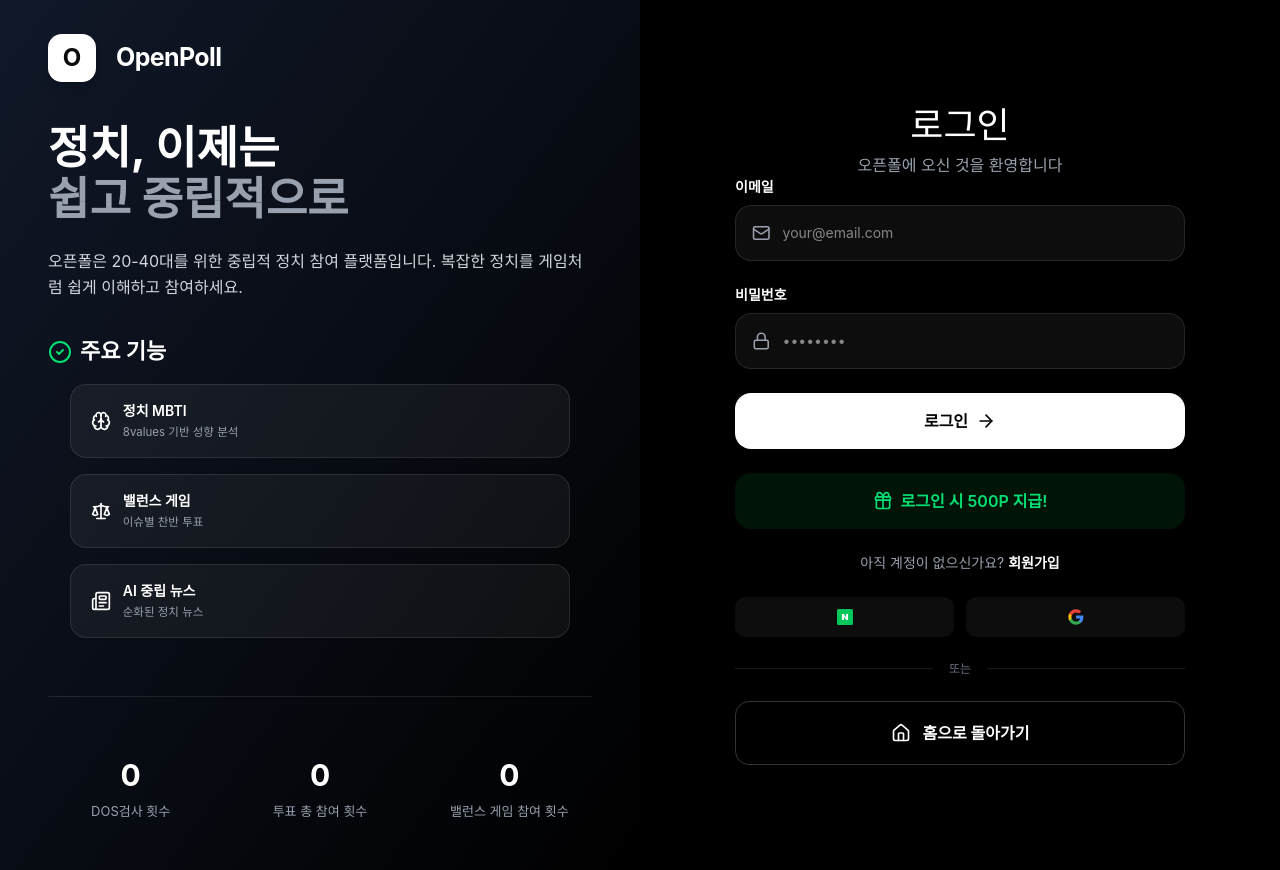
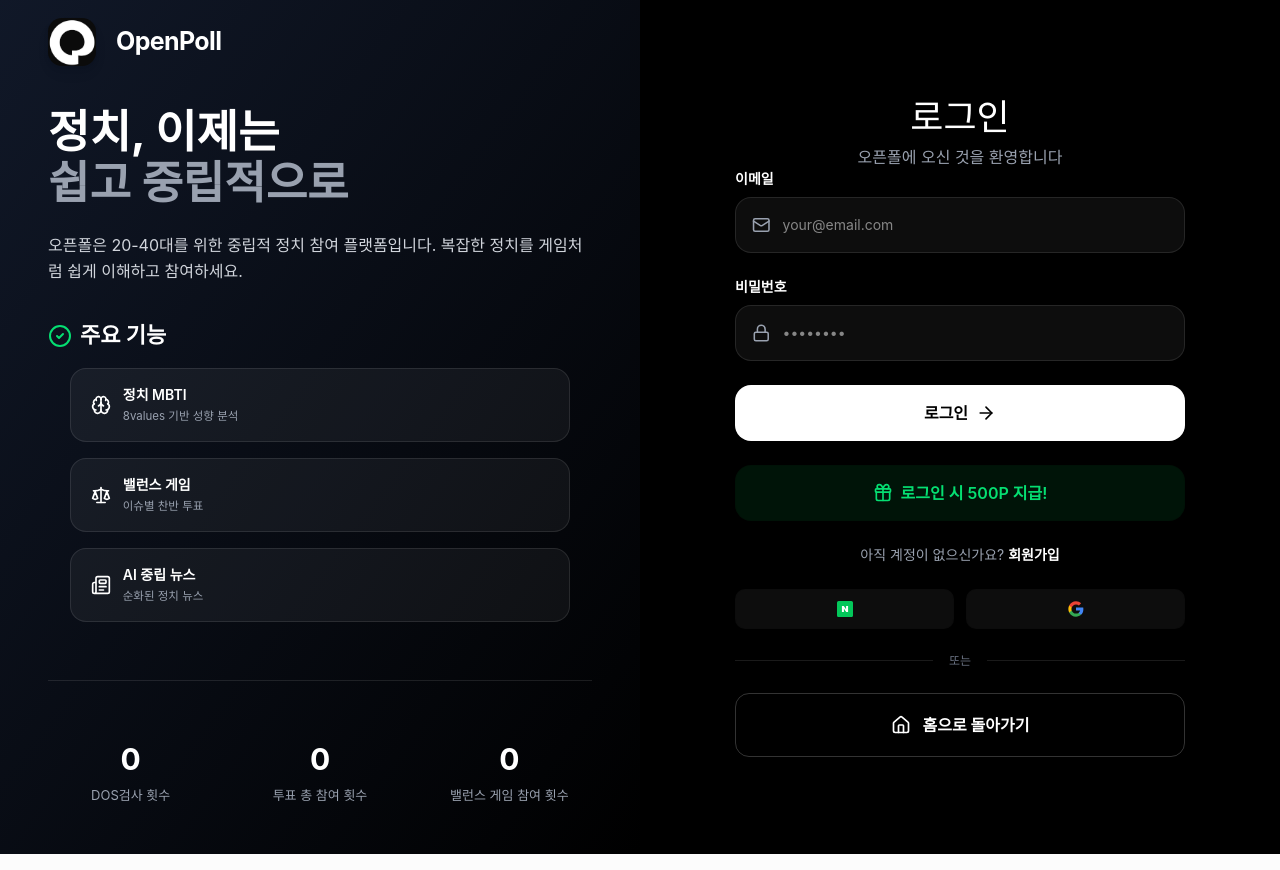
Before and after one commit to P2P-J/OpenPoll, a React (Vite) app in the folder frontend/openpoll/: page /login in a window 1280 px wide. Built offline with nearby package versions, Linux system fonts and the light colour scheme; no server answers.

Commit message:
style: 로고 이미지 교체 및 favicon 변경

```diff
--- a/frontend/openpoll/index.html
+++ b/frontend/openpoll/index.html
@@ -38,8 +38,8 @@
     <meta name="apple-mobile-web-app-title" content="OpenPoll" />
 
     <!-- Favicon -->
-    <link rel="icon" type="image/svg+xml" href="/vite.svg" />
-    <link rel="apple-touch-icon" href="/vite.svg" />
+    <link rel="icon" type="image/png" href="/OPENPOLL-LARGE.png" />
+    <link rel="apple-touch-icon" href="/OPENPOLL-LARGE.png" />
 
     <!-- Structured Data: WebSite -->
     <script type="application/ld+json">
@@ -61,7 +61,7 @@
       "@type": "Organization",
       "name": "OpenPoll",
       "url": "https://openpoll.kr/",
-      "logo": "https://openpoll.kr/vite.svg"
+      "logo": "https://openpoll.kr/OPENPOLL-LARGE.png"
     }
     </script>
   </head>
--- a/frontend/openpoll/src/components/organisms/auth/AuthSidePanel.tsx
+++ b/frontend/openpoll/src/components/organisms/auth/AuthSidePanel.tsx
@@ -70,9 +70,9 @@ export function AuthSidePanel() {
           style={{ marginTop: -64, marginBottom: 40, columnGap: 20 }}
         >
           <div
-            className="flex items-center justify-center shadow-smooth"
+            className="flex items-center justify-center shadow-smooth overflow-hidden"
             style={{
-              background: "#ffffff",
+              background: "#0b0b0b",
               width: 48,
               height: 48,
               minWidth: 48,
@@ -80,9 +80,11 @@ export function AuthSidePanel() {
               borderRadius: 14,
             }}
           >
-            <span className="font-bold text-2xl" style={{ color: "#0b0b0b" }} aria-hidden="true">
-              O
-            </span>
+            <img
+              src="/OPENPOLL-LARGE.png"
+              alt="OpenPoll"
+              className="w-full h-full object-contain scale-[1.8]"
+            />
           </div>
           <span className="font-bold tracking-tight" style={{ fontSize: 25 }}>
             OpenPoll
--- a/frontend/openpoll/src/components/organisms/header/Header.tsx
+++ b/frontend/openpoll/src/components/organisms/header/Header.tsx
@@ -73,14 +73,11 @@ export function Header() {
             className="flex items-center space-x-2 group"
             aria-label="OpenPoll 홈으로 이동"
           >
-            <div className="w-7 h-7 sm:w-8 sm:h-8 bg-gradient-primary rounded-lg flex items-center justify-center transition-transform duration-300 group-hover:scale-110 shadow-smooth">
-              <span
-                className="text-white font-bold text-base sm:text-lg"
-                aria-hidden="true"
-              >
-                O
-              </span>
-            </div>
+            <img
+              src="/openpoll-black.png"
+              alt="OpenPoll"
+              className="w-7 h-7 sm:w-8 sm:h-8 object-contain transition-transform duration-300 group-hover:scale-110 dark:invert"
+            />
             <span className="text-lg sm:text-xl font-bold tracking-tight transition-colors duration-300">
               OpenPoll
             </span>
@@ -163,7 +160,7 @@ export function Header() {
                           <div className="h-10 w-px bg-gray-200 dark:bg-gray-700" />
 
                           {/* 메뉴 아이템 - 가로 배치 */}
-                          <div className="flex items-center gap-2">
+                          <div className="flex items-center gap-2 flex-shrink-0">
                             <Link
                               to="/profile"
                               onClick={() => setIsDropdownOpen(false)}
```
Also changed, not shown: frontend/openpoll/public/OPENPOLL-LARGE.png (added), frontend/openpoll/public/openpoll-black.png (added).
